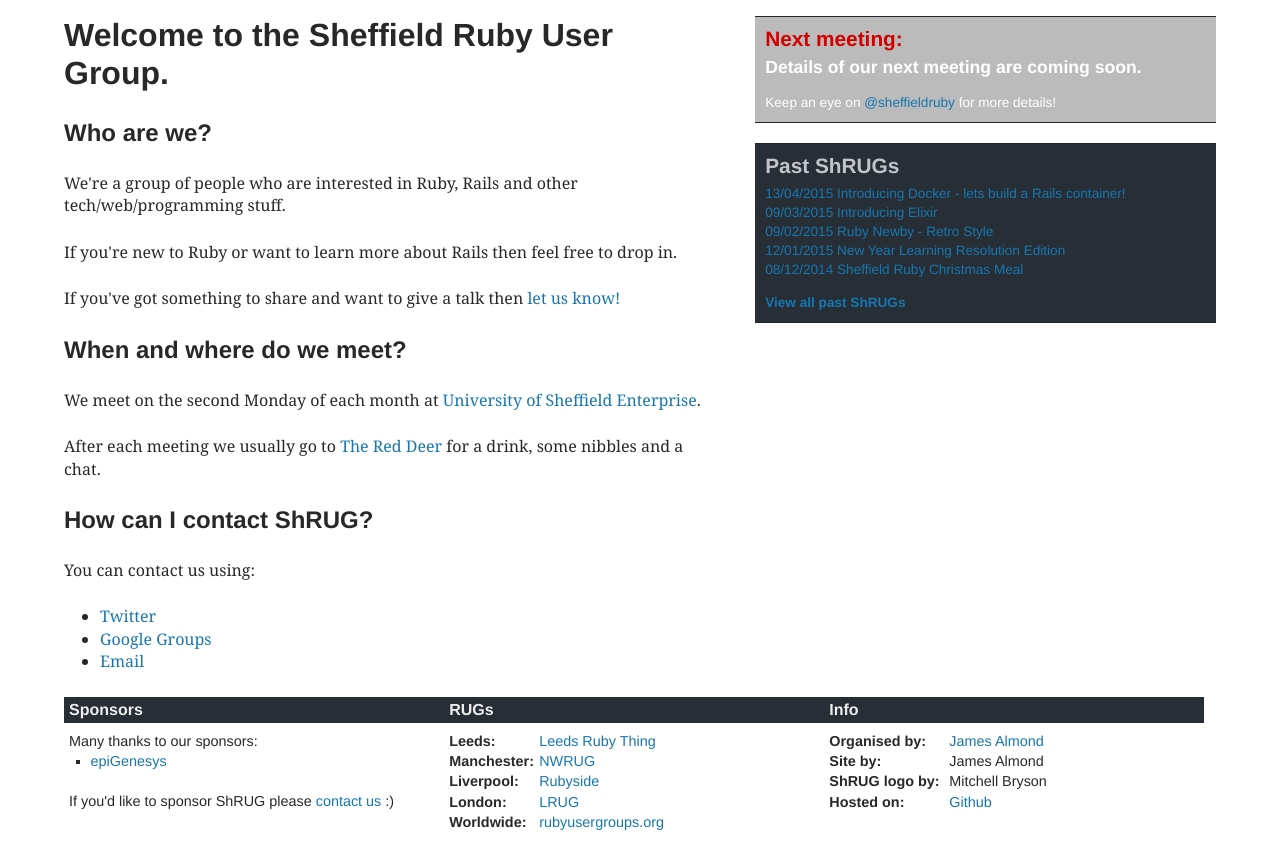
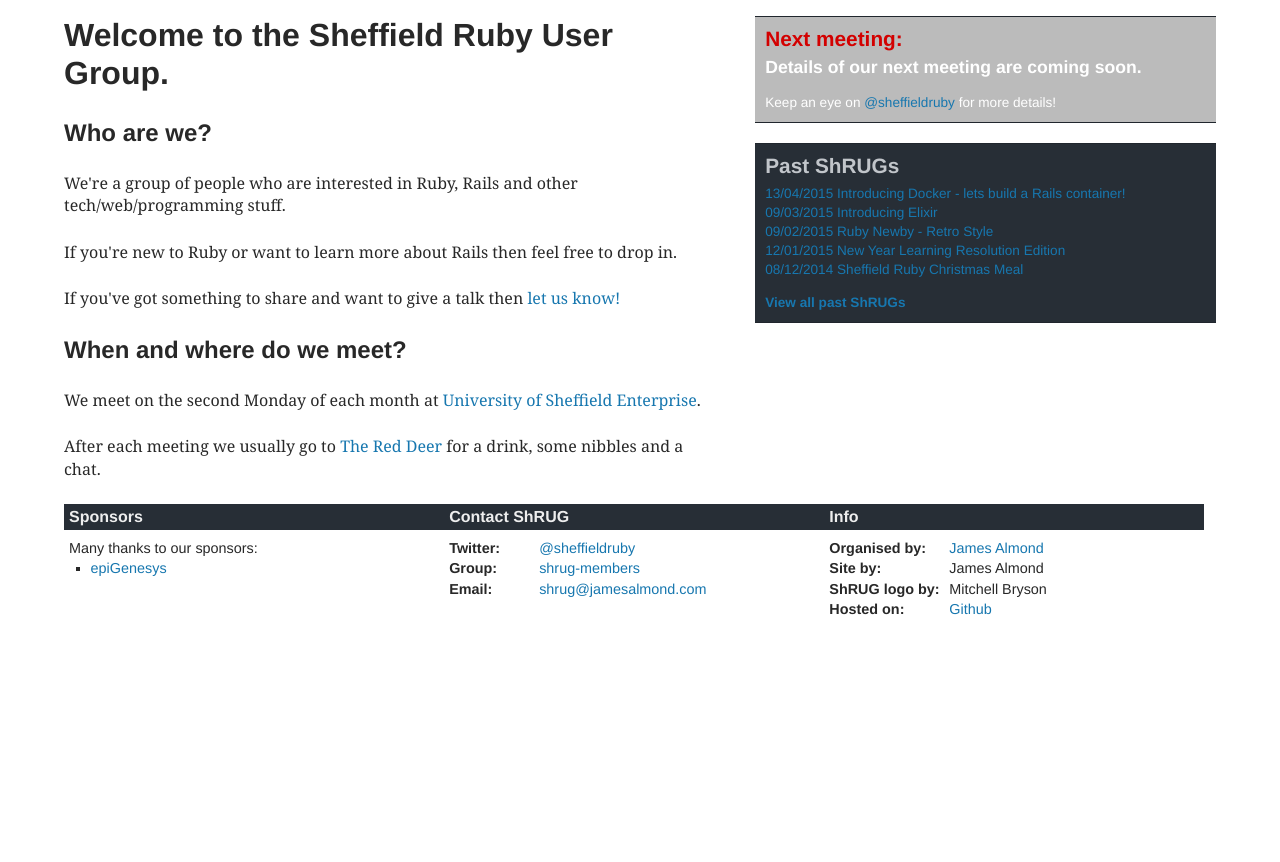
Before and after one commit to shruggers/shruggers.github.com, a Jekyll site: the page built from index.html, in a window 1280 px wide, cut to the strip 175-1037 px from the top of the page. Built offline with Jekyll 4.4.1, drawn with Linux system fonts in a browser that asks for light colours; nearby versions of some CDN libraries; after the commit the page ends 900 px from its top, so only the background shows below that.

Commit message:
Removed RUGs, and put contact details in the footer

```diff
--- a/_layouts/default.html
+++ b/_layouts/default.html
@@ -125,22 +125,17 @@
         <li><a href="https://www.epigenesys.org.uk/">epiGenesys</a></li>
       </ul>
     </li>
-    <li class="text">If you'd like to sponsor ShRUG please <a href="mailto:shrug@jamesalmond.com">contact us</a> :)</li>
   </ul>
-  <ul id="rugs">
-    <li class="title">RUGs</li>
+  <ul id="contactus">
+    <li class="title">Contact ShRUG</li>
     <li>
       <dl class="inline">
-        <dt>Leeds:</dt>
-        <dd><a href="http://leedsrubything.org/">Leeds Ruby Thing</a></dd>
-        <dt>Manchester:</dt>
-        <dd><a href="http://nwrug.org/">NWRUG</a></dd>
-        <dt>Liverpool:</dt>
-        <dd><a href="http://www.rubyside.co.uk/">Rubyside</a></dd>
-        <dt>London:</dt>
-        <dd><a href="http://lrug.org/">LRUG</a></dd>
-        <dt>Worldwide:</dt>
-        <dd><a href="http://www.rubyusergroups.org/">rubyusergroups.org</a></dd>
+        <dt>Twitter:</dt>
+        <dd><a href="http://twitter.com/sheffieldruby/">@sheffieldruby</a></dd>
+        <dt>Group:</dt>
+        <dd><a href="http://groups.google.com/group/shrug-members">shrug-members</a></dd>
+        <dt>Email:</dt>
+        <dd><a href="mailto:shrug@jamesalmond.com">shrug@jamesalmond.com</a></dd>
       </dl>
     </li>
   </ul>
--- a/index.html
+++ b/index.html
@@ -23,11 +23,3 @@
   After each meeting we usually go to <a href="http://www.red-deer-sheffield.co.uk/">The Red Deer</a>
   for a drink, some nibbles and a chat.
 </p>
-
-<h3>How can I contact ShRUG?</h3>
-<p>You can contact us using:</p>
-<ul>
-  <li><a href="http://twitter.com/sheffieldruby">Twitter </a></li>
-  <li><a href="http://groups.google.com/group/shrug-members">Google Groups</a></li>
-  <li><a href="mailto:shrug@jamesalmond.com">Email</a></li>
-</ul>
```
